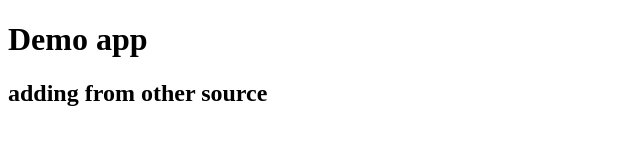
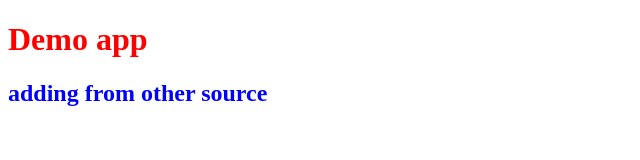
Before and after one commit to mkps22/demo1, a plain HTML site: page index.html in a window 1280 px wide. Shown: the whole page, without its empty margins (0-640 px from the left). Drawn offline with Linux system fonts and the light colour scheme.

Commit message:
second commit

```diff
--- a/index.html
+++ b/index.html
@@ -4,6 +4,7 @@
     <meta charset="UTF-8">
     <meta name="viewport" content="width=device-width, initial-scale=1.0">
     <title>Document</title>
+    <link rel="stylesheet" href="x.css">
 </head>
 <body>
     <h1>Demo app</h1>
--- /dev/null
+++ b/x.css
@@ -0,0 +1,6 @@
+h1{
+    color: red;
+}
+h2{
+    color:blue;
+}
```
